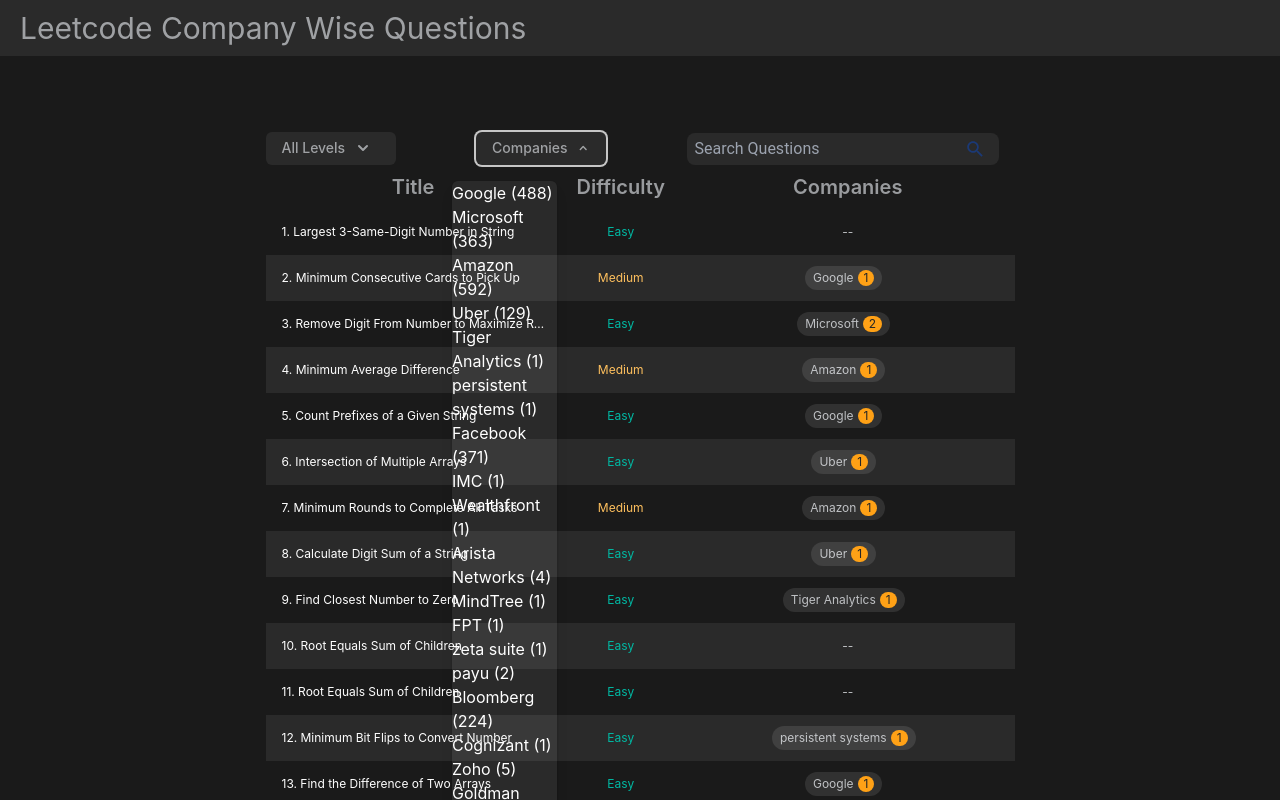
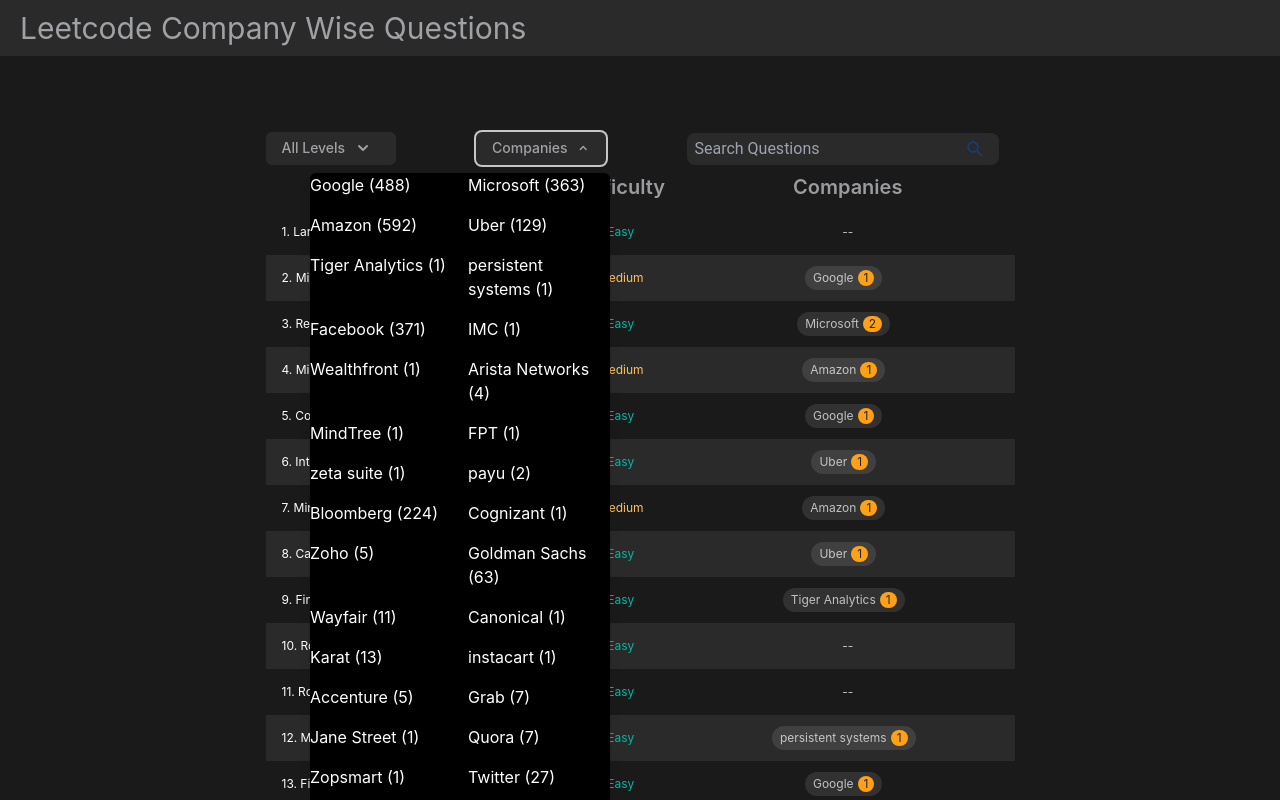
Before and after one commit to ymisra18/LCCWQ, a React (Create React App) app: page / in a window 1280 px wide. Both pictures are taken after a click on the button "Companies". Shown: the top 800 px of the page. Built offline with nearby package versions, Linux system fonts and the light colour scheme.

Commit message:
(feat): popover panel.

```diff
--- a/src/components/popoverPanel/PopoverPanel.tsx
+++ b/src/components/popoverPanel/PopoverPanel.tsx
@@ -32,20 +32,18 @@
               show={open}
               as={Fragment}
               enter="transition ease-out duration-100"
-              enterFrom="transform scale-95 opacity-0"
-              enterTo="transform scale-100 opacity-100"
+              enterFrom="transform scale-95"
+              enterTo="transform scale-100"
               leave="transition duration-75 ease-out"
-              leaveFrom="transform scale-100 opacity-100"
-              leaveTo="transform scale-95 opacity-0"
+              leaveFrom="transform scale-100"
+              leaveTo="transform scale-95"
             >
               <Popover.Panel
                 static
-                className="absolute z-10 w-4 mt-2 -ml-4 transform -translate-x-1/2 sm:px-0"
+                className="absolute left-0 w-[300px] mt-2 -ml-4 transform -translate-x-1/2 sm:px-0 flex flex-wrap text-white bg-black rounded-md shadow-lg ring-1 ring-black ring-opacity-5 focus:outline-none"
               >
                 {/* Panel Content */}
-                <div className="absolute left-0 mt-2 origin-top-right text-white bg-tableRowEven divide-y divide-gray-100 rounded-md shadow-lg ring-1 ring-black ring-opacity-5 focus:outline-none">
-                  {panelContent}
-                </div>
+                {panelContent}
               </Popover.Panel>
             </Transition>
           </div>
--- a/src/components/questionsGrid/QuestionsGrid.tsx
+++ b/src/components/questionsGrid/QuestionsGrid.tsx
@@ -69,7 +69,7 @@
   useEffect(() => {
     tableInstance.setPageSize(selectedPageSizeOption.value);
   }, [selectedPageSizeOption, tableInstance]);
-  // const FilteredProblemByName = getFilteredProblemByName('test', allTableData);
+
   return (
     <>
       <div className="p-6 lg:mx-[241.5px]">
@@ -85,7 +85,7 @@
             <PopoverPanel
               buttonText="Companies"
               panelContent={
-                <ul>
+                <ul className="grid grid-cols-2 gap-4 ">
                   {calculateCompanyFrequency(allTableData).map(
                     ({ company_name, totalFrequency }) => (
                       <li key={company_name}>
```
